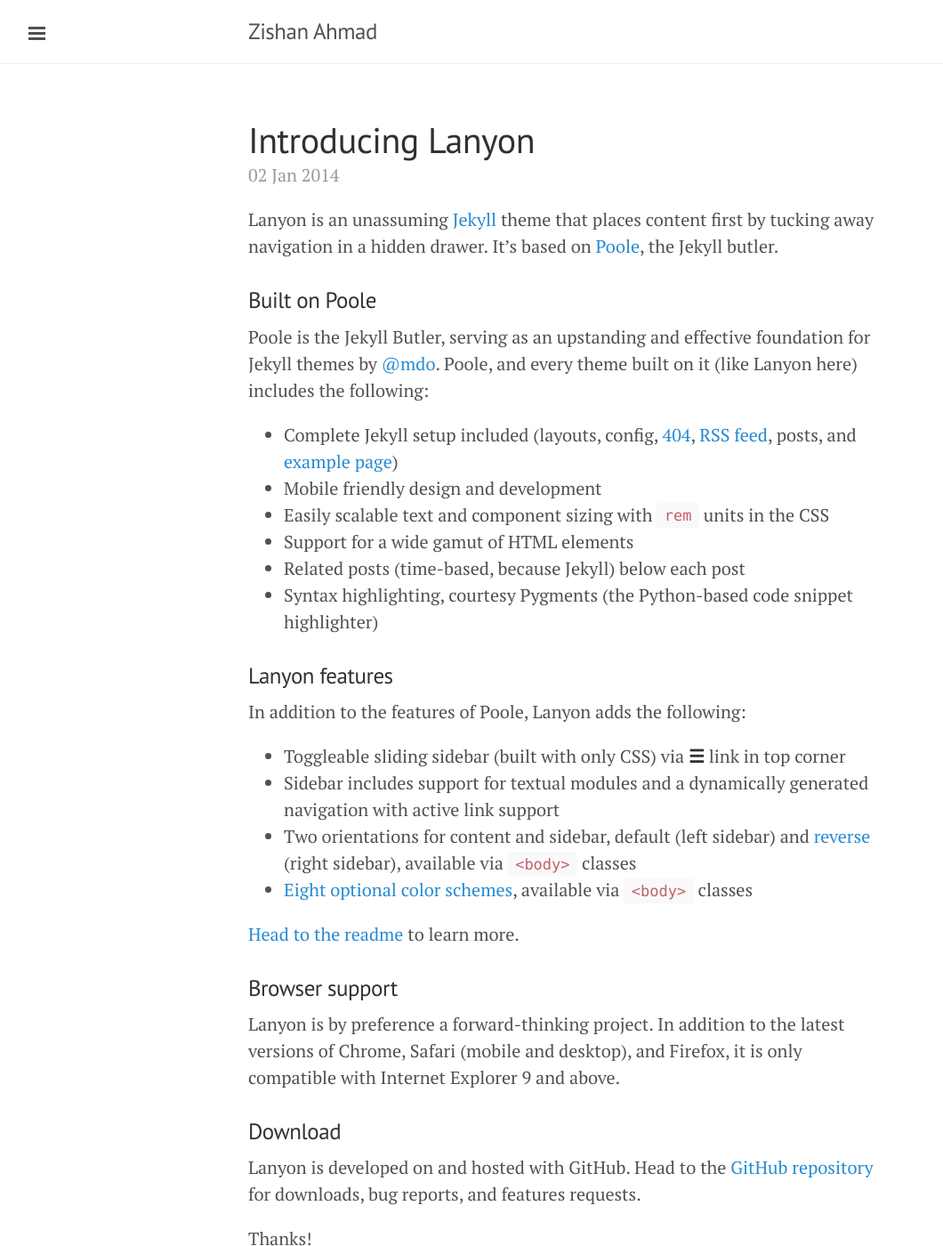
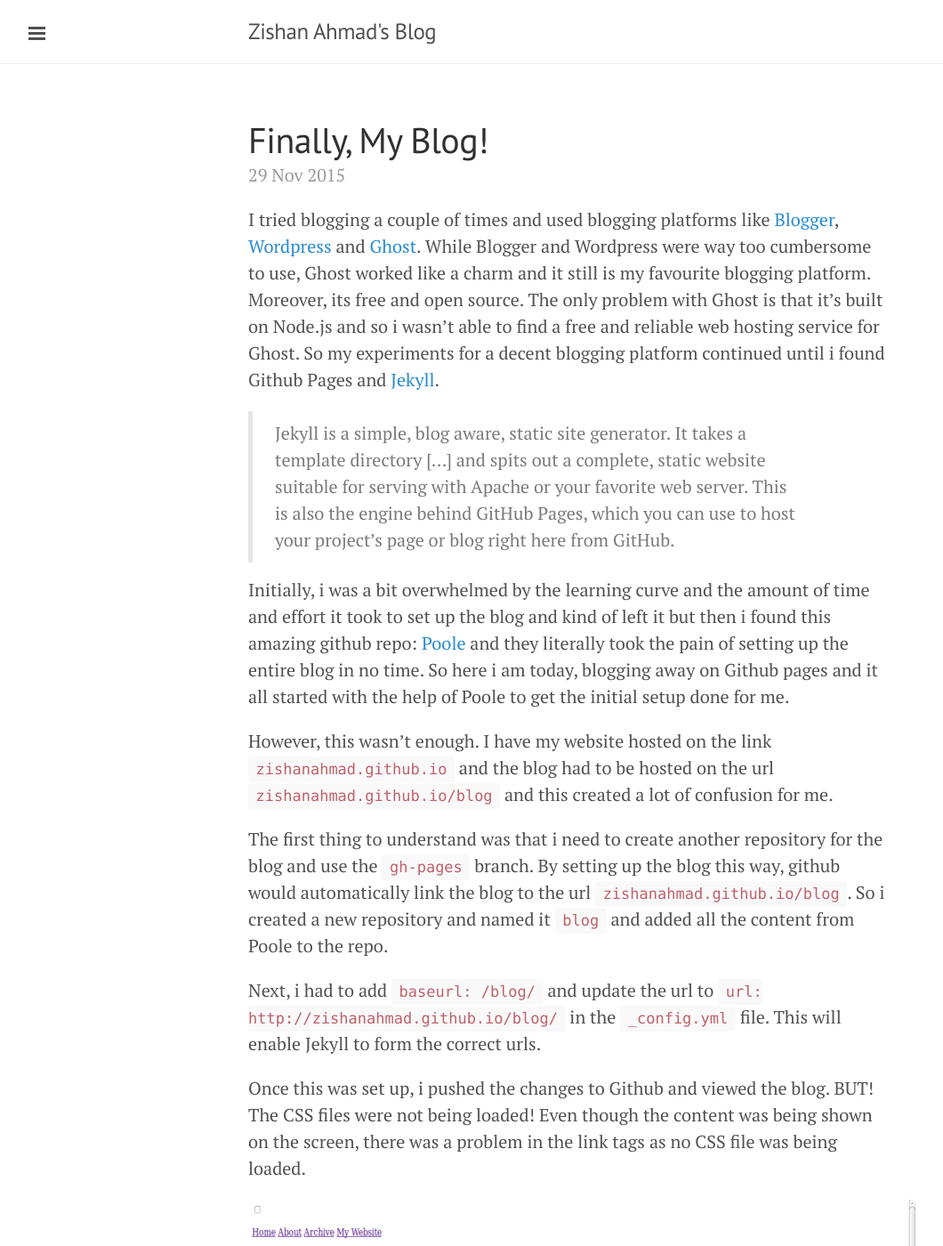
Before and after one commit to zishan0215/old-blog, a Jekyll site: the page built from index.html, in a window 1280 px wide and 1400 px high. Shown: the whole window at 89% size, without its empty margins (1-1061 px from the left). Built offline with Jekyll 4.4.1, drawn with Linux system fonts in a browser that asks for light colours; Markdown is read by kramdown in place of the engine named in the settings; the list of posts is cut into pages by our own code; some of the changed text lies outside the part shown.

Commit message:
my first post

````diff
--- a/_config.yml
+++ b/_config.yml
@@ -6,7 +6,7 @@
 permalink:        pretty
 
 # Setup
-title:            Zishan Ahmad
+title:            Zishan Ahmad's Blog
 tagline:          ''
 description:      ''
 url:              http://zishanahmad.github.io/blog/
--- a/_includes/sidebar.html
+++ b/_includes/sidebar.html
@@ -20,12 +20,11 @@
     {% for node in pages_list %}
       {% if node.title != null %}
         {% if node.layout == "page" %}
-          <a class="sidebar-nav-item{% if page.url == node.url %} active{% endif %}" href="{{ site.baseurl }}about/">{{ node.title }}</a>
+          <a class="sidebar-nav-item{% if page.url == node.url %} active{% endif %}" href="{{ site.baseurl }}{{ node.title | slugify }}/">{{ node.title }}</a>
         {% endif %}
       {% endif %}
     {% endfor %}
 
-    <a class="sidebar-nav-item" href="{{ site.baseurl }}archive/">Archive</a>
     <a class="sidebar-nav-item" href="http://zishanahmad.github.io/">My Website</a>
   </nav>
 
--- a/_posts/2013-12-31-whats-jekyll.md
+++ /dev/null
@@ -1,12 +0,0 @@
----
-layout: post
-title: What's Jekyll?
----
-
-[Jekyll](http://jekyllrb.com) is a static site generator, an open-source tool for creating simple yet powerful websites of all shapes and sizes. From [the project's readme](https://github.com/mojombo/jekyll/blob/master/README.markdown):
-
-  > Jekyll is a simple, blog aware, static site generator. It takes a template directory [...] and spits out a complete, static website suitable for serving with Apache or your favorite web server. This is also the engine behind GitHub Pages, which you can use to host your project’s page or blog right here from GitHub.
-
-It's an immensely useful tool and one we encourage you to use here with Hyde.
-
-Find out more by [visiting the project on GitHub](https://github.com/mojombo/jekyll).
--- a/_posts/2014-01-01-example-content.md
+++ /dev/null
@@ -1,122 +0,0 @@
----
-layout: post
-title: Example content
----
-
-
-<div class="message">
-  Howdy! This is an example blog post that shows several types of HTML content supported in this theme.
-</div>
-
-Cum sociis natoque penatibus et magnis <a href="#">dis parturient montes</a>, nascetur ridiculus mus. *Aenean eu leo quam.* Pellentesque ornare sem lacinia quam venenatis vestibulum. Sed posuere consectetur est at lobortis. Cras mattis consectetur purus sit amet fermentum.
-
-> Curabitur blandit tempus porttitor. Nullam quis risus eget urna mollis ornare vel eu leo. Nullam id dolor id nibh ultricies vehicula ut id elit.
-
-Etiam porta **sem malesuada magna** mollis euismod. Cras mattis consectetur purus sit amet fermentum. Aenean lacinia bibendum nulla sed consectetur.
-
-## Inline HTML elements
-
-HTML defines a long list of available inline tags, a complete list of which can be found on the [Mozilla Developer Network](https://developer.mozilla.org/en-US/docs/Web/HTML/Element).
-
-- **To bold text**, use `<strong>`.
-- *To italicize text*, use `<em>`.
-- Abbreviations, like <abbr title="HyperText Markup Langage">HTML</abbr> should use `<abbr>`, with an optional `title` attribute for the full phrase.
-- Citations, like <cite>&mdash; Mark otto</cite>, should use `<cite>`.
-- <del>Deleted</del> text should use `<del>` and <ins>inserted</ins> text should use `<ins>`.
-- Superscript <sup>text</sup> uses `<sup>` and subscript <sub>text</sub> uses `<sub>`.
-
-Most of these elements are styled by browsers with few modifications on our part.
-
-## Heading
-
-Vivamus sagittis lacus vel augue rutrum faucibus dolor auctor. Duis mollis, est non commodo luctus, nisi erat porttitor ligula, eget lacinia odio sem nec elit. Morbi leo risus, porta ac consectetur ac, vestibulum at eros.
-
-### Code
-
-Cum sociis natoque penatibus et magnis dis `code element` montes, nascetur ridiculus mus.
-
-{% highlight js %}
-// Example can be run directly in your JavaScript console
-
-// Create a function that takes two arguments and returns the sum of those arguments
-var adder = new Function("a", "b", "return a + b");
-
-// Call the function
-adder(2, 6);
-// > 8
-{% endhighlight %}
-
-Aenean lacinia bibendum nulla sed consectetur. Etiam porta sem malesuada magna mollis euismod. Fusce dapibus, tellus ac cursus commodo, tortor mauris condimentum nibh, ut fermentum massa.
-
-### Lists
-
-Cum sociis natoque penatibus et magnis dis parturient montes, nascetur ridiculus mus. Aenean lacinia bibendum nulla sed consectetur. Etiam porta sem malesuada magna mollis euismod. Fusce dapibus, tellus ac cursus commodo, tortor mauris condimentum nibh, ut fermentum massa justo sit amet risus.
-
-* Praesent commodo cursus magna, vel scelerisque nisl consectetur et.
-* Donec id elit non mi porta gravida at eget metus.
-* Nulla vitae elit libero, a pharetra augue.
-
-Donec ullamcorper nulla non metus auctor fringilla. Nulla vitae elit libero, a pharetra augue.
-
-1. Vestibulum id ligula porta felis euismod semper.
-2. Cum sociis natoque penatibus et magnis dis parturient montes, nascetur ridiculus mus.
-3. Maecenas sed diam eget risus varius blandit sit amet non magna.
-
-Cras mattis consectetur purus sit amet fermentum. Sed posuere consectetur est at lobortis.
-
-<dl>
-  <dt>HyperText Markup Language (HTML)</dt>
-  <dd>The language used to describe and define the content of a Web page</dd>
-
-  <dt>Cascading Style Sheets (CSS)</dt>
-  <dd>Used to describe the appearance of Web content</dd>
-
-  <dt>JavaScript (JS)</dt>
-  <dd>The programming language used to build advanced Web sites and applications</dd>
-</dl>
-
-Integer posuere erat a ante venenatis dapibus posuere velit aliquet. Morbi leo risus, porta ac consectetur ac, vestibulum at eros. Nullam quis risus eget urna mollis ornare vel eu leo.
-
-### Tables
-
-Aenean lacinia bibendum nulla sed consectetur. Lorem ipsum dolor sit amet, consectetur adipiscing elit.
-
-<table>
-  <thead>
-    <tr>
-      <th>Name</th>
-      <th>Upvotes</th>
-      <th>Downvotes</th>
-    </tr>
-  </thead>
-  <tfoot>
-    <tr>
-      <td>Totals</td>
-      <td>21</td>
-      <td>23</td>
-    </tr>
-  </tfoot>
-  <tbody>
-    <tr>
-      <td>Alice</td>
-      <td>10</td>
-      <td>11</td>
-    </tr>
-    <tr>
-      <td>Bob</td>
-      <td>4</td>
-      <td>3</td>
-    </tr>
-    <tr>
-      <td>Charlie</td>
-      <td>7</td>
-      <td>9</td>
-    </tr>
-  </tbody>
-</table>
-
-Nullam id dolor id nibh ultricies vehicula ut id elit. Sed posuere consectetur est at lobortis. Nullam quis risus eget urna mollis ornare vel eu leo.
-
------
-
-Want to see something else added? <a href="https://github.com/poole/poole/issues/new">Open an issue.</a>
--- a/_posts/2014-01-02-introducing-lanyon.md
+++ /dev/null
@@ -1,38 +0,0 @@
----
-layout: post
-title: Introducing Lanyon
----
-
-Lanyon is an unassuming [Jekyll](http://jekyllrb.com) theme that places content first by tucking away navigation in a hidden drawer. It's based on [Poole](http://getpoole.com), the Jekyll butler.
-
-### Built on Poole
-
-Poole is the Jekyll Butler, serving as an upstanding and effective foundation for Jekyll themes by [@mdo](https://twitter.com/mdo). Poole, and every theme built on it (like Lanyon here) includes the following:
-
-* Complete Jekyll setup included (layouts, config, [404](/404), [RSS feed](/atom.xml), posts, and [example page](/about))
-* Mobile friendly design and development
-* Easily scalable text and component sizing with `rem` units in the CSS
-* Support for a wide gamut of HTML elements
-* Related posts (time-based, because Jekyll) below each post
-* Syntax highlighting, courtesy Pygments (the Python-based code snippet highlighter)
-
-### Lanyon features
-
-In addition to the features of Poole, Lanyon adds the following:
-
-* Toggleable sliding sidebar (built with only CSS) via **☰** link in top corner
-* Sidebar includes support for textual modules and a dynamically generated navigation with active link support
-* Two orientations for content and sidebar, default (left sidebar) and [reverse](https://github.com/poole/lanyon#reverse-layout) (right sidebar), available via `<body>` classes
-* [Eight optional color schemes](https://github.com/poole/lanyon#themes), available via `<body>` classes
-
-[Head to the readme](https://github.com/poole/lanyon#readme) to learn more.
-
-### Browser support
-
-Lanyon is by preference a forward-thinking project. In addition to the latest versions of Chrome, Safari (mobile and desktop), and Firefox, it is only compatible with Internet Explorer 9 and above.
-
-### Download
-
-Lanyon is developed on and hosted with GitHub. Head to the <a href="https://github.com/poole/lanyon">GitHub repository</a> for downloads, bug reports, and features requests.
-
-Thanks!
--- /dev/null
+++ b/_posts/2015-11-29-it-starts.md
@@ -0,0 +1,64 @@
+---
+layout: post
+title: Finally, My Blog!
+---
+
+I tried blogging a couple of times and used blogging platforms like [Blogger](https://www.blogger.com),
+[Wordpress](https://wordpress.com/) and [Ghost](https://ghost.org/). While Blogger and Wordpress were way too cumbersome
+to use, Ghost worked like a charm and it still is my favourite blogging platform. Moreover, its free and open source.
+The only problem with Ghost is that it's built on Node.js and so i wasn't able to find a free and reliable web hosting
+service for Ghost. So my experiments for a decent blogging platform continued until i found Github Pages and
+[Jekyll](http://jekyllrb.com).
+
+  > Jekyll is a simple, blog aware, static site generator. It takes a template directory [...] and spits out a complete, static website suitable for serving with Apache or your favorite web server. This is also the engine behind GitHub Pages, which you can use to host your project’s page or blog right here from GitHub.
+
+Initially, i was a bit overwhelmed by the learning curve and the amount of time and effort it took to set up the blog
+and kind of left it but then i found this amazing github repo: [Poole](https://github.com/poole/poole) and they literally
+took the pain of setting up the entire blog in no time. So here i am today, blogging away on Github pages and it all
+started with the help of Poole to get the initial setup done for me.
+
+However, this wasn't enough. I have my website hosted on the link `zishanahmad.github.io` and the blog had to be hosted
+on the url `zishanahmad.github.io/blog` and this created a lot of confusion for me.
+
+The first thing to understand was that i need to create another repository for the blog and use the `gh-pages` branch.
+By setting up the blog this way, github would automatically link the blog to the url `zishanahmad.github.io/blog`. So
+i created a new repository and named it `blog` and added all the content from Poole to the repo.
+
+Next, i had to add `baseurl: /blog/` and update the url to `url: http://zishanahmad.github.io/blog/` in the
+`_config.yml` file. This will enable Jekyll to form the correct urls.
+
+Once this was set up, i pushed the changes to Github and viewed the blog. BUT! The CSS files were not being loaded!
+Even though the content was being shown on the screen, there was a problem in the link tags as no CSS file was being
+loaded.
+
+![No CSS Blog](/assets/blog-no-style.png)
+
+To fix this, the head.html file in the _includes folder had to be modified to include \{\{ site.baseurl \}\} in the href tag. The final
+link tag becomes
+`{% raw %} <link rel="stylesheet" href="{{ site.baseurl }}public/css/poole.css"> {% endraw %}`
+Proceed the same way for all the link tags. With this fix, the CSS files were being loaded normally.
+
+Next up was an archive page so that there is a place to view all the previous posts. So create a file named `archive.md`
+and add it to the repo. Add the following code to it:
+
+```
+{% raw %}
+    ---
+    layout: page
+    title: Archive
+    ---
+
+    {% for post in site.posts %}
+      * {{ post.date | date_to_string }} &raquo; [ {{ post.title }} ](/blog{{ post.url }})
+    {% endfor %}
+{% endraw %}
+```
+
+Great! We have our archive page ready. Now there's one thing left, since we are on a different URL, ie.
+`zishanahmad.github.io/blog`, posts.url wont route to the correct URL and so we have to change the URL ourselves. To
+get over this difficulty, simply append `/blog` to the url like so: `{% raw %} <a href="/blog{{ post.url }}"> {% endraw %}`
+
+Finally, follow these steps and add /blog to all occurrences of post.url and also add `{% raw %} {{ site.baseurl }} {% endraw %}`
+wherever there are links to other places.
+
+And there we go! A Jekyll powered blog hosted on Github is ready at your service!
````
Also changed, not shown: assets/blog-no-style.png (added).
